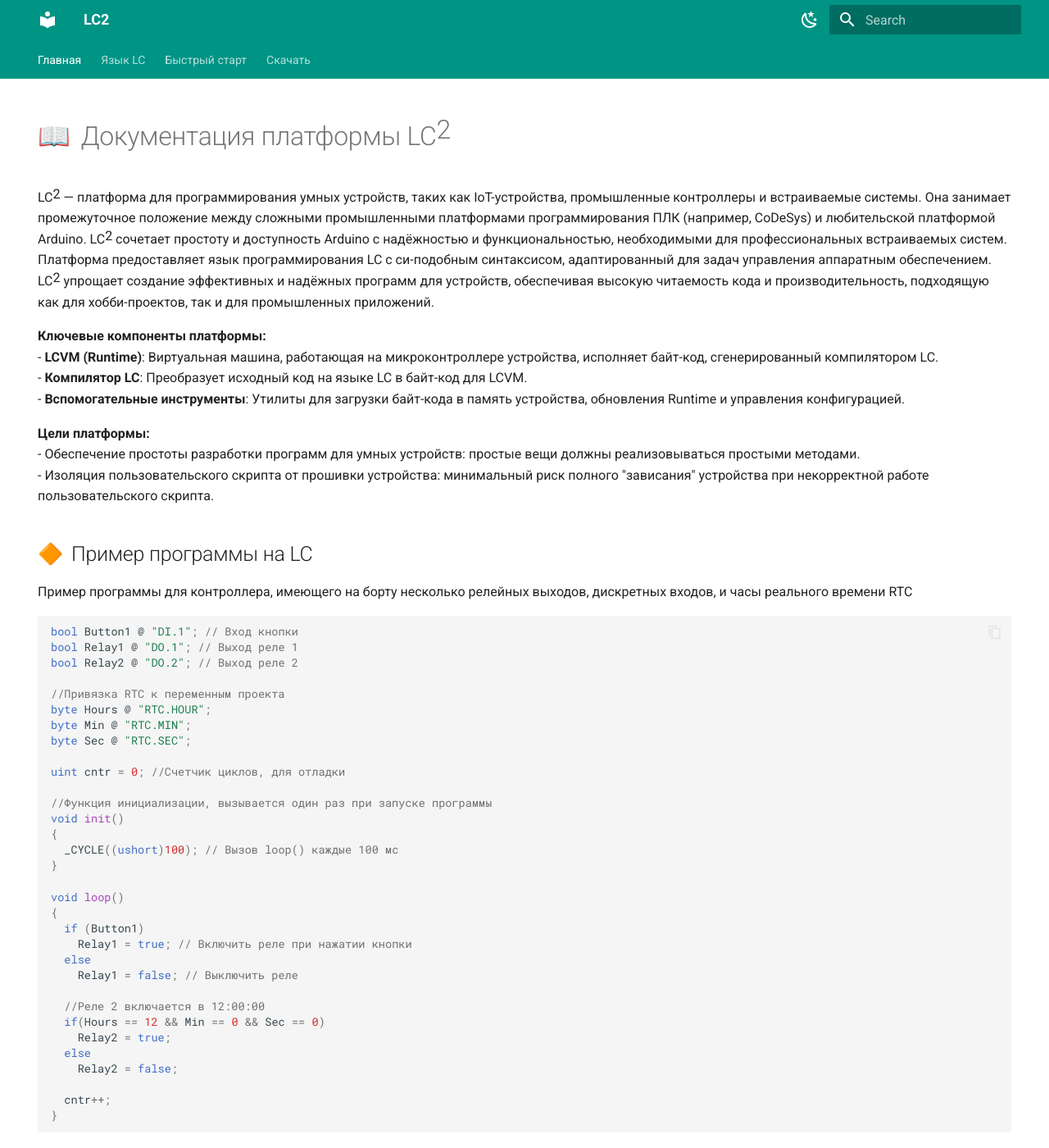
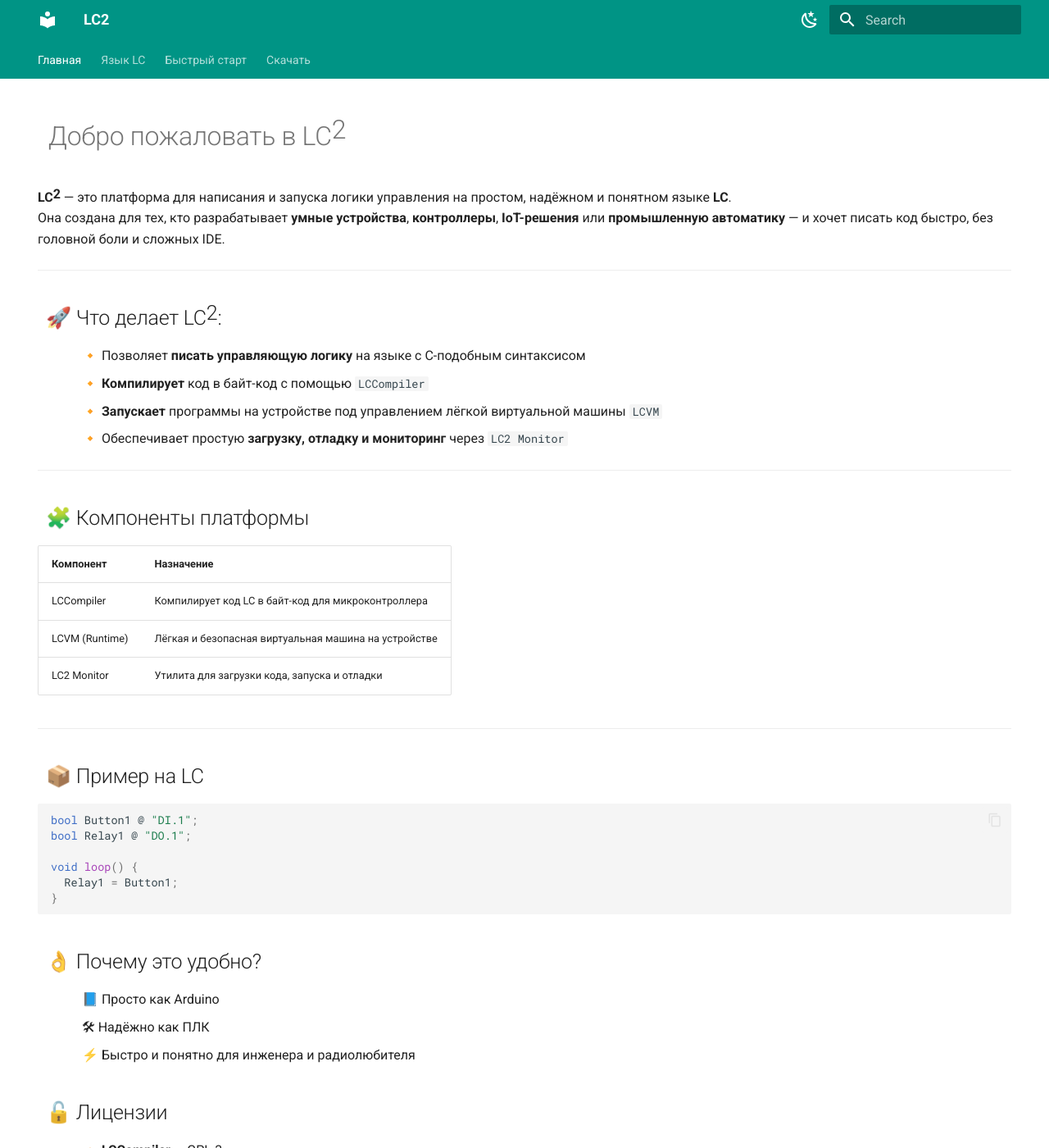
Before and after one commit to DiMoonElec/lc2-docs, an MkDocs documentation site: the page built from source/docs/index.md, in a window 1280 px wide and 1400 px high. Shown: the whole window at 82% size. Built offline with MkDocs 1.6.1 and Material for MkDocs 9.7.7, drawn with Linux system fonts in a browser that asks for light colours; some of the changed text lies outside the part shown.

````diff
--- a/source/docs/index.md
+++ b/source/docs/index.md
@@ -3,67 +3,82 @@ hide:
   - navigation
   - toc
 ---
+<style>
+  .md-content__inner ul>li::before {
+  content: '';
+  position: absolute;
+  left: 0;
+  font-size: 0em;
+  color: #ffb300;
+  /* Amber 600 */
+}
 
-# Документация платформы <span style="display: inline-block; position: relative;">LC<span style="position: relative; top: -0.25em;">2</span></span>
+.md-content__inner h1::before {
+  content: '';
+}
 
-<span style="display: inline-block; position: relative;">LC<span style="position: relative; top: -0.25em;">2</span></span> — платформа для программирования умных устройств, таких как IoT-устройства, промышленные контроллеры и встраиваемые системы. Она занимает промежуточное положение между сложными промышленными платформами программирования ПЛК (например, CoDeSys) и любительской платформой Arduino. <span style="display: inline-block; position: relative;">LC<span style="position: relative; top: -0.25em;">2</span></span> сочетает простоту и доступность Arduino с надёжностью и функциональностью, необходимыми для профессиональных встраиваемых систем. Платформа предоставляет язык программирования LC с си-подобным синтаксисом, адаптированный для задач управления аппаратным обеспечением. <span style="display: inline-block; position: relative;">LC<span style="position: relative; top: -0.25em;">2</span></span> упрощает создание эффективных и надёжных программ для устройств, обеспечивая высокую читаемость кода и производительность, подходящую как для хобби-проектов, так и для промышленных приложений.
+/* H2 — основной раздел */
+.md-content__inner h2::before {
+  content: '';
+}
 
-**Ключевые компоненты платформы:**
-- **LCVM (Runtime)**: Виртуальная машина, работающая на микроконтроллере устройства, исполняет байт-код, сгенерированный компилятором LC.
-- **Компилятор LC**: Преобразует исходный код на языке LC в байт-код для LCVM.
-- **Вспомогательные инструменты**: Утилиты для загрузки байт-кода в память устройства, обновления Runtime и управления конфигурацией.
+/* H3 — подраздел */
+.md-content__inner h3::before {
+  content: '';
+}
 
-**Цели платформы:**
-- Обеспечение простоты разработки программ для умных устройств: простые вещи должны реализовываться простыми методами.
-- Изоляция пользовательского скрипта от прошивки устройства: минимальный риск полного "зависания" устройства при некорректной работе пользовательского скрипта.
+/* H4 — подподраздел (опционально) */
+.md-content__inner h4::before {
+  content: '';
+}
 
-## Пример программы на LC
+</style>
+# Добро пожаловать в <span style="display: inline-block; position: relative;">LC<span style="position: relative; top: -0.25em;">2</span></span>
 
-Пример программы для контроллера, имеющего на борту несколько релейных выходов, дискретных входов, и часы реального времени RTC
+**<span style="display: inline-block; position: relative;">LC<span style="position: relative; top: -0.25em;">2</span></span>** — это платформа для написания и запуска логики управления на простом, надёжном и понятном языке **LC**.
+Она создана для тех, кто разрабатывает **умные устройства**, **контроллеры**, **IoT-решения** или **промышленную автоматику** — и хочет писать код быстро, без головной боли и сложных IDE.
+
+---
+
+## 🚀 Что делает <span style="display: inline-block; position: relative;">LC<span style="position: relative; top: -0.25em;">2</span></span>:
+
+- 🔸 Позволяет **писать управляющую логику** на языке с C-подобным синтаксисом
+- 🔸 **Компилирует** код в байт-код с помощью `LCCompiler`
+- 🔸 **Запускает** программы на устройстве под управлением лёгкой виртуальной машины `LCVM`
+- 🔸 Обеспечивает простую **загрузку, отладку и мониторинг** через `LC2 Monitor`
+
+---
+
+## 🧩 Компоненты платформы
+
+| Компонент        | Назначение                                       |
+|------------------|--------------------------------------------------|
+| LCCompiler       | Компилирует код LC в байт-код для микроконтроллера |
+| LCVM (Runtime)   | Лёгкая и безопасная виртуальная машина на устройстве |
+| LC2 Monitor      | Утилита для загрузки кода, запуска и отладки     |
+
+---
+
+## 📦 Пример на LC
 
 ```cs
-bool Button1 @ "DI.1"; // Вход кнопки
-bool Relay1 @ "DO.1"; // Выход реле 1
-bool Relay2 @ "DO.2"; // Выход реле 2
+bool Button1 @ "DI.1";
+bool Relay1 @ "DO.1";
 
-//Привязка RTC к переменным проекта
-byte Hours @ "RTC.HOUR";
-byte Min @ "RTC.MIN";
-byte Sec @ "RTC.SEC";
-
-uint cntr = 0; //Счетчик циклов, для отладки
-
-//Функция инициализации, вызывается один раз при запуске программы
-void init()
-{
-  _CYCLE((ushort)100); // Вызов loop() каждые 100 мс
-}
-
-void loop()
-{
-  if (Button1)
-    Relay1 = true; // Включить реле при нажатии кнопки
-  else
-    Relay1 = false; // Выключить реле
-
-  //Реле 2 включается в 12:00:00
-  if(Hours == 12 && Min == 0 && Sec == 0)
-    Relay2 = true;
-  else
-    Relay2 = false;
-
-  cntr++;
+void loop() {
+  Relay1 = Button1;
 }
 ```
 
-## Как выглядит процесс программирования?
+## 👌 Почему это удобно?
+- 📘 Просто как Arduino
+- 🛠 Надёжно как ПЛК
+- ⚡ Быстро и понятно для инженера и радиолюбителя
 
-- **Написание кода** - разработчик пишет код на LC в текстовом редакторе, например, в VS Code
-- **Компиляция** - с помощью LCCompiler выполняется компиляция исходников (в VS Code это можно сделать комбинацией клавиш)
-- **Загрузка бинарника** - с помощью утилиты LC2 Monitor выполняется подключение к контроллеру через отладочный USB (или даже удаленно, через Ethernet или Wi-Fi, если контроллер это поддерживает), и загрузка скомпилированного проекта в контроллер
-- **Запуск и отладка** - с помощью LC2 Monitor выполняется запуск бинарника, при этом можно контролировать в реальном времени состояние переменных проекта (IO-переменных, и обычных), и длительность выполнения цикла loop()
+## 🔓 Лицензии
+- 🔸 **LCCompiler** — GPL-3
+- 🔸 **LCVM Runtime** — BSD
 
-## Лицензирование
+---
 
-- **Компилятор LC**: Распространяется под лицензией GPL-3, что обеспечивает открытость исходного кода и возможность модификации сообществом.
-- **Runtime (LCVM)**: Распространяется под лицензией BSD, что позволяет использовать Runtime в закрытых проектах без необходимости раскрытия исходного кода.
+👉 Начни с [Быстрого старта](/quickstart/) или [Изучи синтаксис языка LC](/lc-lang/)
````
Also changed, not shown: source/docs/lc-lang/index.md (+12 -13 lines).
